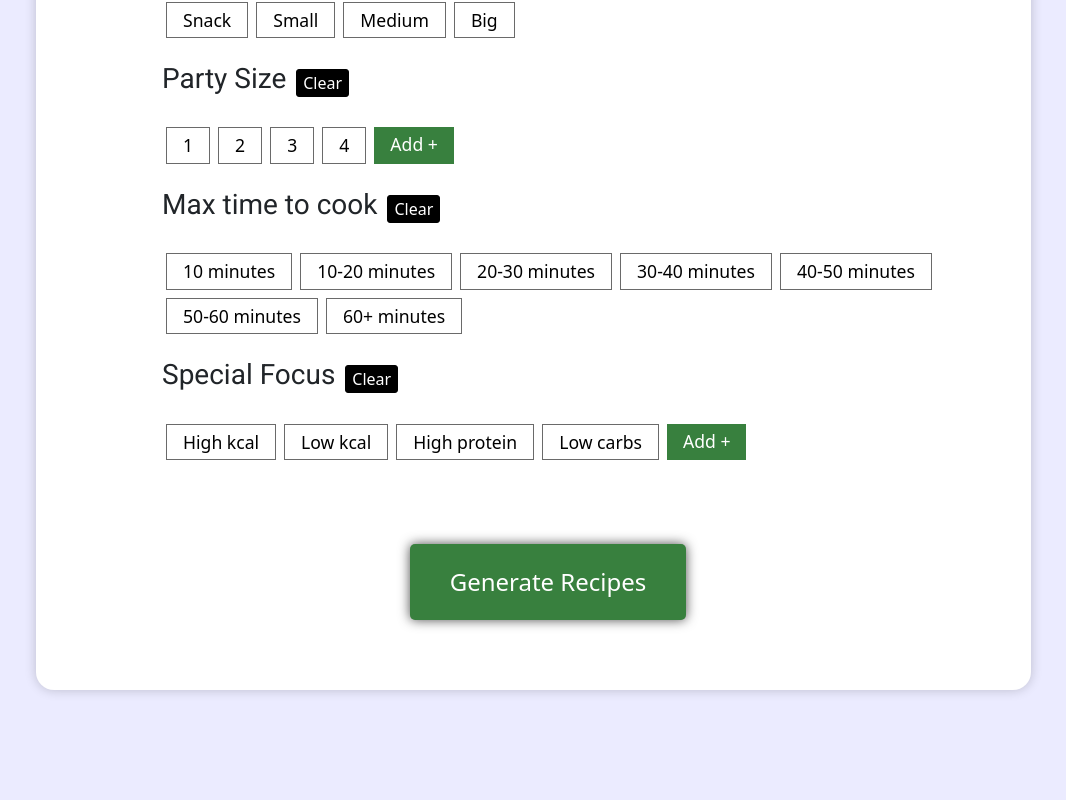
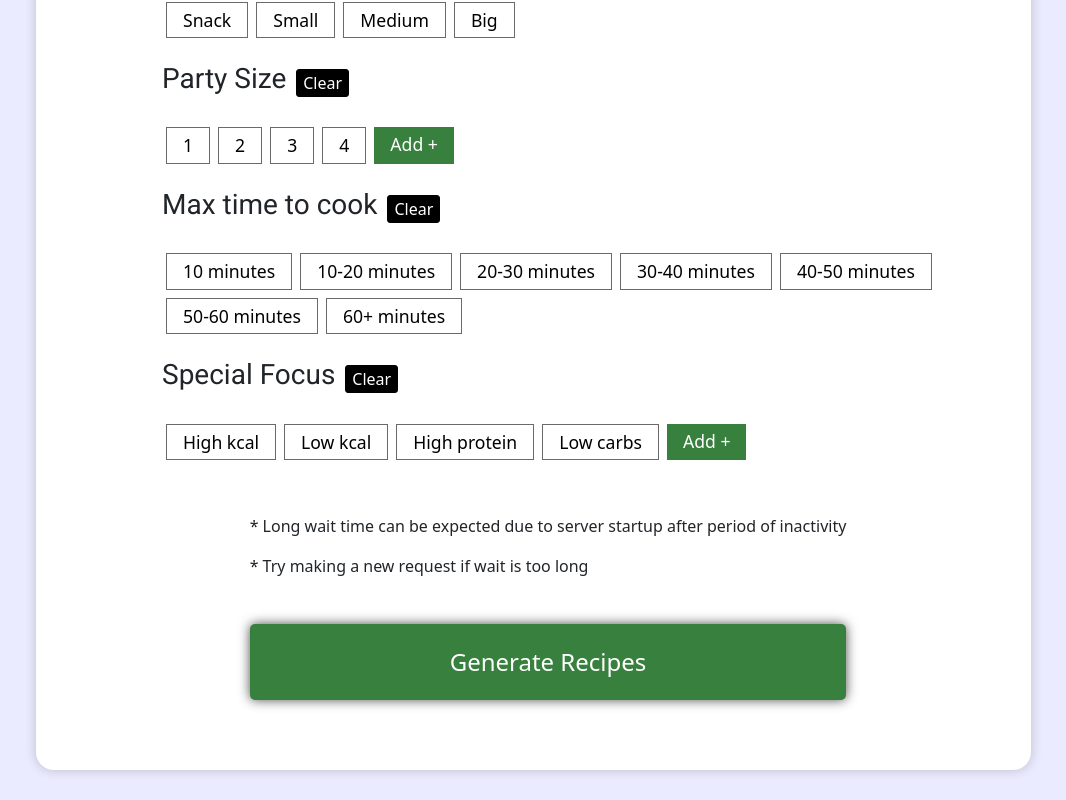
Before and after one commit to AndreiPirHu/RecipeGenerator, a React (Vite) app: page / in a window 1280 px wide. Shown: the part 1409-2209 px from the top of the page, without its empty margins (107-1173 px from the left). Before the commit the page ends 2129 px from the top, so only its background shows below. Built offline with nearby package versions, Linux system fonts and the light colour scheme; no server answers; a web font is replaced by a local one.

Commit message:
added information text for long loading times

```diff
--- a/src/pages/home/getRecipes.tsx
+++ b/src/pages/home/getRecipes.tsx
@@ -15,7 +15,6 @@ type GetRecipesProps = {
 
 export const GetRecipes: React.FC<GetRecipesProps> = ({
   setLoading,
-  setIsCancelled,
   isCancelled,
 }) => {
   let userPreferences = useSelector(
@@ -282,6 +281,11 @@ export const GetRecipes: React.FC<GetRecipesProps> = ({
 
   return (
     <div className="button-container">
+      <p>
+        * Long wait time can be expected due to server startup after period of
+        inactivity
+      </p>
+      <p>* Try making a new request if wait is too long</p>
       <button className="generate-btn" onClick={getRecipes}>
         Generate Recipes
       </button>
--- a/src/pages/home/loadingModal.tsx
+++ b/src/pages/home/loadingModal.tsx
@@ -4,10 +4,7 @@ type loadingModalProps = {
   loading: boolean;
   setIsCancelled: React.Dispatch<React.SetStateAction<boolean>>;
 };
-export const LoadingModal: React.FC<loadingModalProps> = ({
-  loading,
-  setIsCancelled,
-}) => {
+export const LoadingModal: React.FC<loadingModalProps> = ({ loading }) => {
   const [buttonIsVisible, SetButtonIsVisible] = useState<boolean>(false);
 
   const handleRefresh = () => {
```
